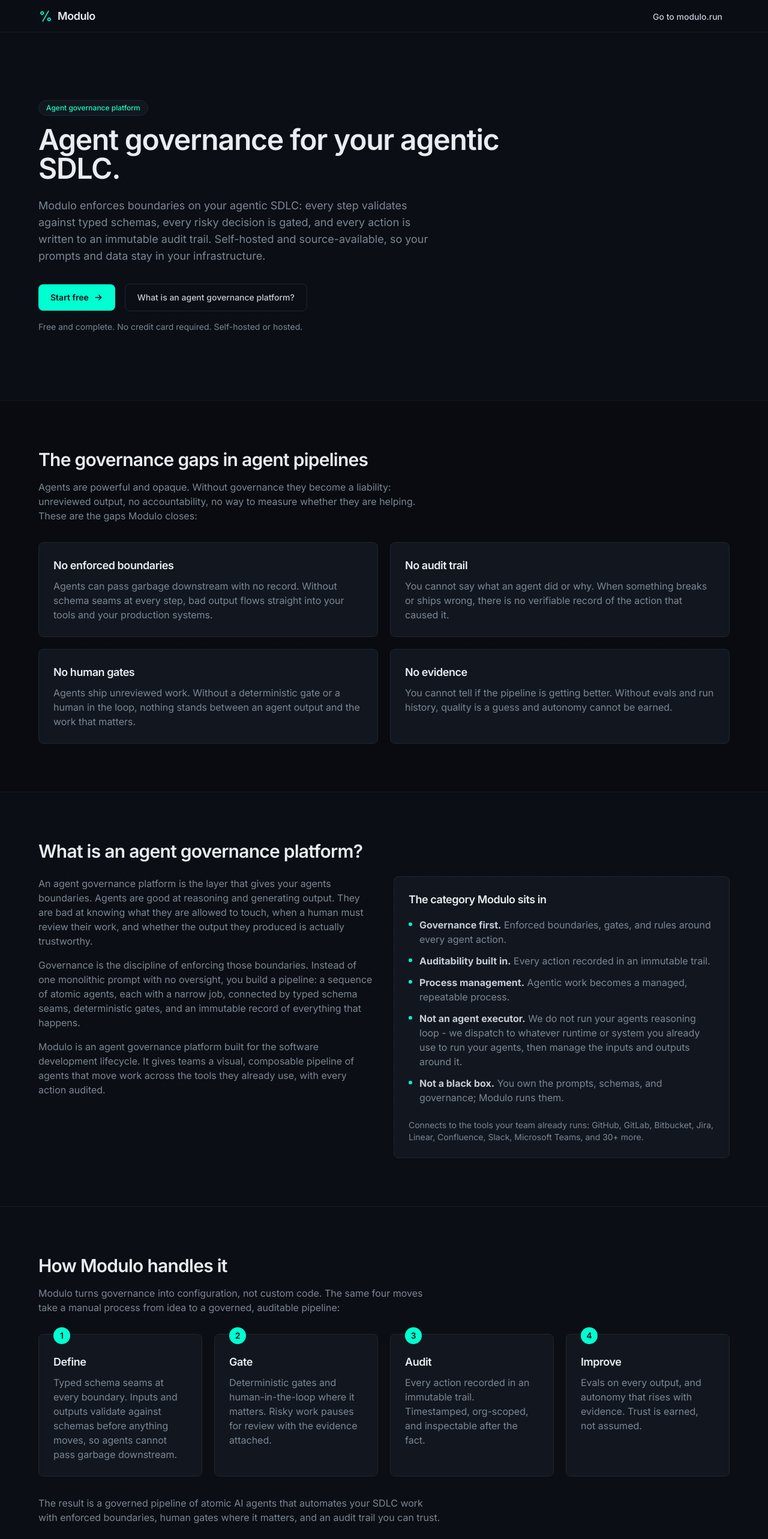
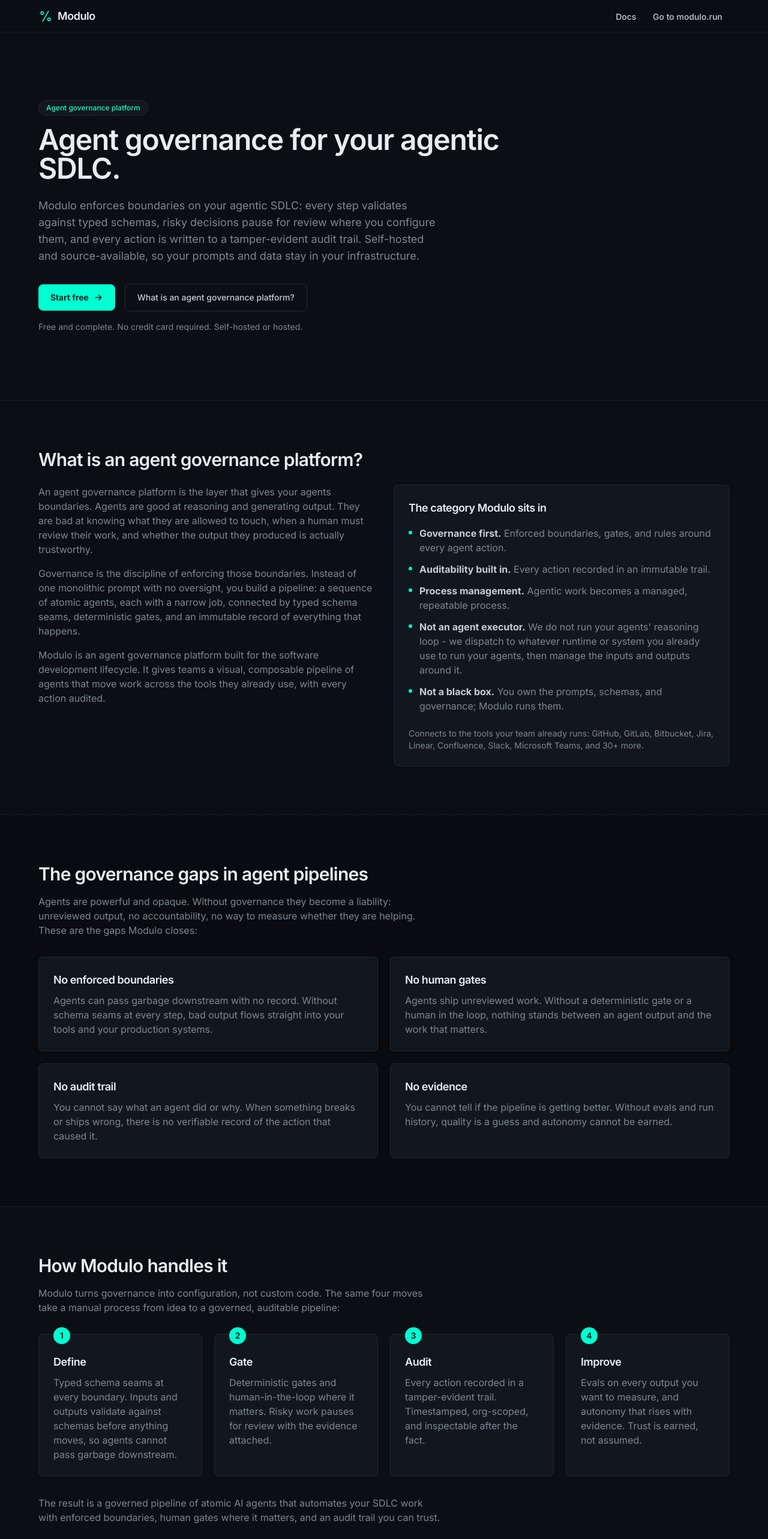
Before and after one commit to farnalabs/moduloplatform-website, a Vue app: page / in a window 1280 px wide. Shown: the top 2566 px of the page at 60% size. Built offline with nearby package versions, Linux system fonts and the light colour scheme.

Commit message:
feat: apply review fixes - flow, accuracy, pricing strip, README

```diff
--- a/index.html
+++ b/index.html
@@ -5,12 +5,12 @@
     <meta name="viewport" content="width=device-width, initial-scale=1.0" />
     <meta
       name="description"
-      content="Modulo is the self-hosted agent governance platform for your agentic SDLC. Enforced boundaries, human-in-the-loop gates, and an immutable audit trail, out of the box."
+      content="Modulo is an agent governance platform for your agentic SDLC. Enforced boundaries, human-in-the-loop gates, and a tamper-evident audit trail."
     />
     <link rel="icon" href="/favicon.svg" type="image/svg+xml" />
     <link rel="canonical" href="https://moduloplatform.com/" />
-    <meta property="og:title" content="Modulo: the agent governance platform for your agentic SDLC" />
-    <meta property="og:description" content="The self-hosted agent governance platform for your agentic SDLC. Enforced boundaries, human-in-the-loop gates, and an immutable audit trail." />
+    <meta property="og:title" content="Modulo: an agent governance platform for your agentic SDLC" />
+    <meta property="og:description" content="An agent governance platform for your agentic SDLC. Enforced boundaries, human-in-the-loop gates, and a tamper-evident audit trail." />
     <meta property="og:type" content="website" />
     <meta property="og:url" content="https://moduloplatform.com/" />
     <meta name="twitter:card" content="summary" />
@@ -25,7 +25,7 @@
     <noscript>
       <link rel="stylesheet" href="https://fonts.googleapis.com/css2?family=Inter:wght@400;500;600;700&display=swap" />
     </noscript>
-    <title>Modulo: the agent governance platform for your agentic SDLC</title>
+    <title>Modulo: an agent governance platform for your agentic SDLC</title>
   </head>
   <body>
     <div id="app"></div>
--- a/src/components/AppFooter.vue
+++ b/src/components/AppFooter.vue
@@ -23,6 +23,12 @@
           modulo.run
         </a>
         <a
+          href="https://github.com/farnalabs/modulo"
+          class="text-sm text-ink-300 hover:text-teal-400"
+        >
+          GitHub
+        </a>
+        <a
           :href="`${MODULO_RUN}/privacy`"
           class="text-sm text-ink-300 hover:text-teal-400"
         >
--- a/src/components/AppHeader.vue
+++ b/src/components/AppHeader.vue
@@ -37,6 +37,12 @@
       </a>
       <nav aria-label="Primary">
         <a
+          href="https://modulo.run/docs"
+          class="rounded-lg px-3 py-2 text-sm font-medium text-ink-100 hover:text-teal-400"
+        >
+          Docs
+        </a>
+        <a
           :href="MODULO_RUN"
           class="rounded-lg px-3 py-2 text-sm font-medium text-ink-100 hover:text-teal-400"
         >
--- a/src/components/AudienceSection.vue
+++ b/src/components/AudienceSection.vue
@@ -2,19 +2,19 @@
 const audiences = [
   {
     title: 'Platform & DevEx teams',
-    body: 'Own the internal tooling and want to give product teams a governed, self-serve way to automate SDLC work without abandoning oversight.',
+    body: 'Need a governed, self-serve way to automate SDLC work without giving agents a blank check.',
   },
   {
     title: 'AI product teams',
-    body: 'Are shipping agents and need evals, audit, and human gates without becoming an infra team.',
+    body: 'Need evals and an audit trail before agents touch production.',
   },
   {
     title: 'Agencies',
-    body: 'Run delivery for multiple clients and want repeatable, auditable pipelines they can stand up fast.',
+    body: 'Need repeatable, auditable pipelines they can stand up fast for multiple clients.',
   },
   {
     title: 'Enterprises',
-    body: 'Require self-hosting, audit trails, and human-in-the-loop control before they can run agents at all.',
+    body: 'Need self-hosting, audit trails, and human-in-the-loop control before agents can touch production code.',
   },
 ] as const
 </script>
--- a/src/components/CtaSection.vue
+++ b/src/components/CtaSection.vue
@@ -3,15 +3,21 @@
 </script>
 
 <template>
-  <section id="demo" class="relative overflow-hidden" aria-labelledby="demo-heading">
+  <section id="cta" class="relative overflow-hidden" aria-labelledby="cta-heading">
     <div class="mx-auto max-w-content px-4 py-20 text-center sm:px-6 sm:py-28">
-      <h2 id="demo-heading" class="mx-auto max-w-2xl text-3xl font-semibold tracking-tight text-ink-50">
+      <h2 id="cta-heading" class="mx-auto max-w-2xl text-3xl font-semibold tracking-tight text-ink-50">
         Start governing your agentic SDLC free
       </h2>
       <p class="mx-auto mt-4 max-w-xl text-lg text-ink-300">
         The Community edition is free and complete. Self-host it on your own infrastructure or use
         the hosted app. No credit card required.
       </p>
+      <div class="mx-auto mt-8 inline-block rounded-lg border border-ink-700 bg-ink-800 px-6 py-4 text-left">
+        <p class="text-sm font-semibold text-ink-50">
+          Community - free, self-hosted or hosted, no credit card.
+        </p>
+        <p class="mt-1 text-sm text-ink-300">Team - add SSO, RBAC, and audit export.</p>
+      </div>
       <div class="mt-8 flex justify-center">
         <a
           :href="APP_URL"
--- a/src/components/HeroSection.vue
+++ b/src/components/HeroSection.vue
@@ -21,9 +21,9 @@
       </h1>
       <p class="mt-6 max-w-2xl text-lg text-ink-300">
         Modulo enforces boundaries on your agentic SDLC: every step validates against typed
-        schemas, every risky decision is gated, and every action is written to an immutable
-        audit trail. Self-hosted and source-available, so your prompts and data stay in your
-        infrastructure.
+        schemas, risky decisions pause for review where you configure them, and every action is
+        written to a tamper-evident audit trail. Self-hosted and source-available, so your
+        prompts and data stay in your infrastructure.
       </p>
       <div class="mt-8 flex flex-wrap items-center gap-4">
         <a
@@ -43,7 +43,7 @@
         </a>
         <a
           href="#what-is"
-          class="inline-flex items-center gap-2 rounded-lg border border-ink-700 px-5 py-3 text-sm font-medium text-ink-100 hover:border-ink-600 hover:text-ink-50"
+          class="inline-flex items-center gap-2 rounded-lg border border-ink-600 px-5 py-3 text-sm font-medium text-ink-100 hover:border-ink-600 hover:text-ink-50"
         >
           What is an agent governance platform?
         </a>
--- a/src/components/ProblemSection.vue
+++ b/src/components/ProblemSection.vue
@@ -5,12 +5,12 @@
     body: 'Agents can pass garbage downstream with no record. Without schema seams at every step, bad output flows straight into your tools and your production systems.',
   },
   {
+    title: 'No human gates',
+    body: 'Agents ship unreviewed work. Without a deterministic gate or a human in the loop, nothing stands between an agent output and the work that matters.',
+  },
+  {
     title: 'No audit trail',
     body: 'You cannot say what an agent did or why. When something breaks or ships wrong, there is no verifiable record of the action that caused it.',
-  },
-  {
-    title: 'No human gates',
-    body: 'Agents ship unreviewed work. Without a deterministic gate or a human in the loop, nothing stands between an agent output and the work that matters.',
   },
   {
     title: 'No evidence',
--- a/src/components/SolutionSection.vue
+++ b/src/components/SolutionSection.vue
@@ -10,11 +10,11 @@
   },
   {
     title: 'Audit',
-    body: 'Every action recorded in an immutable trail. Timestamped, org-scoped, and inspectable after the fact.',
+    body: 'Every action recorded in a tamper-evident trail. Timestamped, org-scoped, and inspectable after the fact.',
   },
   {
     title: 'Improve',
-    body: 'Evals on every output, and autonomy that rises with evidence. Trust is earned, not assumed.',
+    body: 'Evals on every output you want to measure, and autonomy that rises with evidence. Trust is earned, not assumed.',
   },
 ] as const
 </script>
--- a/src/components/WhatIsSection.vue
+++ b/src/components/WhatIsSection.vue
@@ -43,7 +43,7 @@
             </li>
             <li class="flex gap-3">
               <span class="mt-2 h-1.5 w-1.5 shrink-0 rounded-full bg-teal-500" aria-hidden="true"></span>
-              <span><strong class="text-ink-100">Not an agent executor.</strong> We do not run your agents reasoning loop - we dispatch to whatever runtime or system you already use to run your agents, then manage the inputs and outputs around it.</span>
+              <span><strong class="text-ink-100">Not an agent executor.</strong> We do not run your agents' reasoning loop - we dispatch to whatever runtime or system you already use to run your agents, then manage the inputs and outputs around it.</span>
             </li>
             <li class="flex gap-3">
               <span class="mt-2 h-1.5 w-1.5 shrink-0 rounded-full bg-teal-500" aria-hidden="true"></span>
--- a/src/views/HomeView.vue
+++ b/src/views/HomeView.vue
@@ -9,8 +9,8 @@
 
 <template>
   <HeroSection />
+  <WhatIsSection />
   <ProblemSection />
-  <WhatIsSection />
   <SolutionSection />
   <AudienceSection />
   <CtaSection />
```
Also changed, not shown: 1 other file (tests, documents, lock files or other folders).
